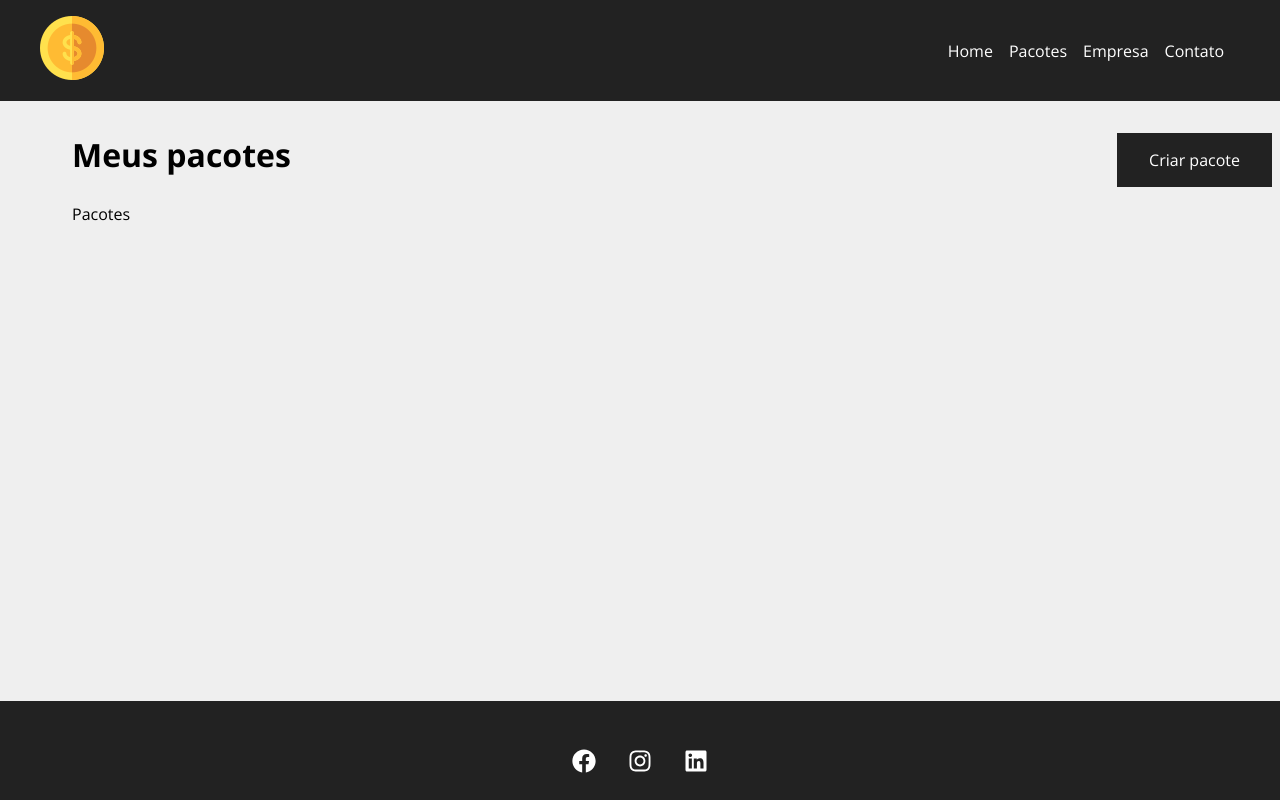
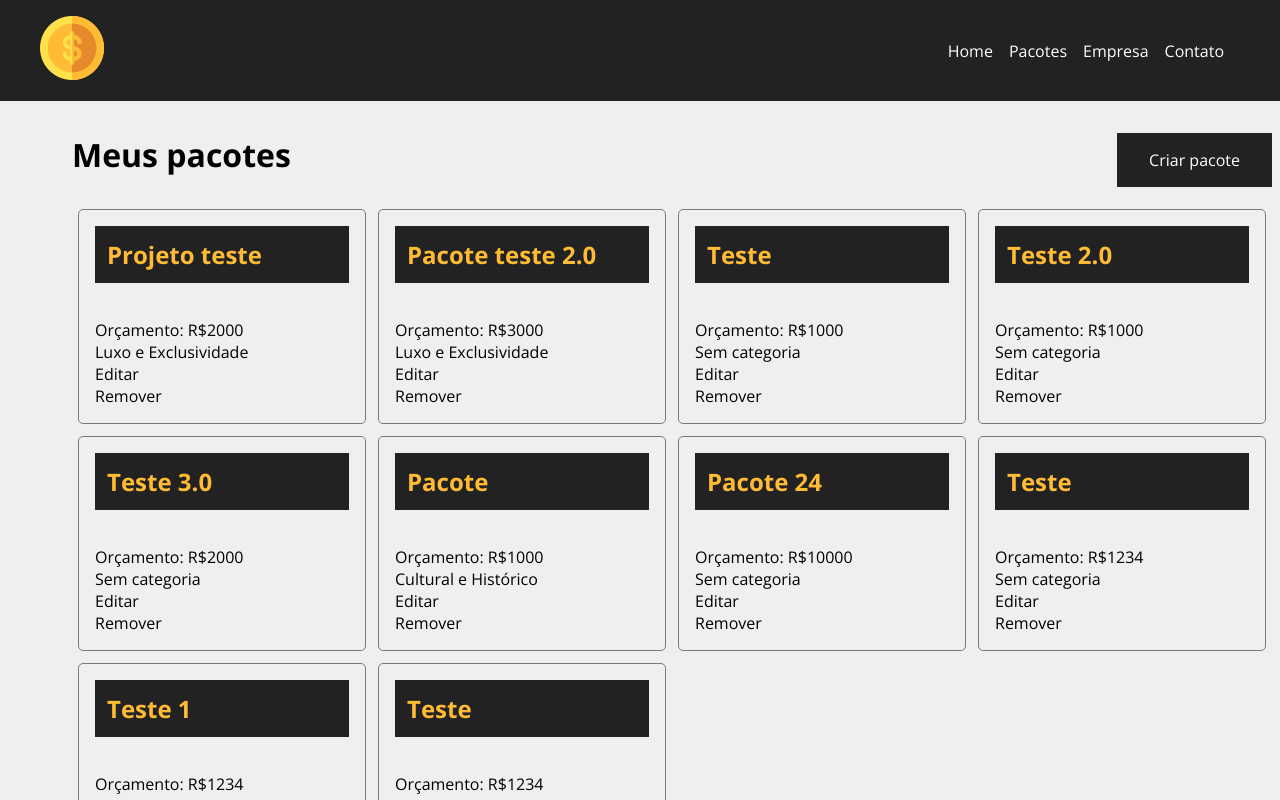
Before and after one commit to FellipeCastro/travel-master, a React (Vite) app: page /packages in a window 1280 px wide. Shown: the top 800 px of the page. Built offline with nearby package versions, Linux system fonts and the light colour scheme; data requests are answered from the project's data file.

Commit message:
Resgatando dados da API

```diff
--- a/db.json
+++ b/db.json
@@ -42,6 +42,49 @@
       "budget": "2000",
       "cost": 0,
       "services": []
+    },
+    {
+      "id": "871d",
+      "name": "Pacote",
+      "budget": "1000",
+      "category": {
+        "id": "2",
+        "name": "Cultural e Histórico"
+      },
+      "cost": 0,
+      "services": []
+    },
+    {
+      "id": "1b56",
+      "budget": "10000",
+      "name": "Pacote 24",
+      "cost": 0,
+      "services": []
+    },
+    {
+      "id": "bbd6",
+      "name": "Teste",
+      "budget": "1234",
+      "cost": 0,
+      "services": []
+    },
+    {
+      "id": "cf46",
+      "category": {
+        "id": "1",
+        "name": "Aventura e Natureza"
+      },
+      "name": "Teste 1",
+      "budget": "1234",
+      "cost": 0,
+      "services": []
+    },
+    {
+      "id": "814e",
+      "name": "Teste",
+      "budget": "1234",
+      "cost": 0,
+      "services": []
     }
   ],
   "categories": [
--- a/src/App.jsx
+++ b/src/App.jsx
@@ -1,6 +1,6 @@
 import { BrowserRouter as Router, Routes, Route } from 'react-router-dom'
 import Home from './components/pages/Home'
-import Packaeges from './components/pages/Packages'
+import Packages from './components/pages/Packages'
 import Company from './components/Company'
 import Contact from './components/pages/Contact'
 import NewPackage from './components/pages/NewPackage'
@@ -16,7 +16,7 @@ function App() {
       <Container customClass="min_height">
         <Routes>
           <Route exact path="/" element={<Home />} />
-          <Route exact path="/packages" element={<Packaeges />} />
+          <Route exact path="/packages" element={<Packages />} />
           <Route exact path="/company" element={<Company />} />
           <Route exact path="/contact" element={<Contact />} />
           <Route exact path="/newpackage" element={<NewPackage />} />
--- a/src/components/form/Select.jsx
+++ b/src/components/form/Select.jsx
@@ -5,7 +5,7 @@ function Select({ text, name, options, handleOnChange, value }) {
         <div className={styles.form_control}>
             <label htmlFor={name}>{text}</label>
             <select name={name} id={name} onChange={handleOnChange} value={value || ""}>
-                <option disabled selected>Selecione a categoria</option>
+                <option value="">Selecione a categoria</option>
                 {options.map((option) => {
                     return <option value={option.id} key={option.id}>{option.name}</option>
                 })}
--- /dev/null
+++ b/src/components/layout/package/PackageCard.jsx
@@ -0,0 +1,21 @@
+import styles from "./PackageCard.module.css"
+
+// import { BsPencil, BsFillTrashFill } from "react-icons/bs"
+
+function PackageCard({ id, name, budget, category, handleRemove }) {
+    return (
+        <div className={styles.project_card} key={id}>
+            <h4>{name}</h4>
+
+            <p><span>Orçamento:</span> R${budget}</p>
+            <p><span></span> {category}</p>
+
+            <div>
+                <p>Editar</p>
+                <p>Remover</p>
+            </div>
+        </div>
+    )
+}
+
+export default PackageCard
--- /dev/null
+++ b/src/components/layout/package/PackageCard.module.css
@@ -0,0 +1,15 @@
+.project_card {
+    padding: 1em;
+    border: 1px solid #7a7a7a;
+    border-radius: 5px;
+    width: 24%;
+    margin: .5%;
+}
+
+.project_card h4 {
+    background-color: #222;
+    color: #ffbb33;
+    padding: .5em;
+    margin-bottom: 1.5em;
+    font-size: 1.5em;
+}
--- a/src/components/pages/Packages.jsx
+++ b/src/components/pages/Packages.jsx
@@ -1,17 +1,35 @@
 import { useLocation } from "react-router-dom"
+import { useState, useEffect } from "react"
 
 import Message from "../layout/Message"
 import Container from "../layout/Container"
 import LinkButton from "../layout/LinkButton"
+import PackageCard from "../layout/package/PackageCard"
 
 import styles from "./Packages.module.css"
 
 function Packages() {
+    const [packs, setPacks] = useState([])
+
     const location = useLocation()
     let message = ""
     if (location.state) {
         message = location.state.message
     }
+
+    useEffect(() => {
+        fetch("http://localhost:5000/packages", {
+            method: "GET",
+            headers: {
+                "Content-Type": "application/json"
+            }
+        })
+        .then(resp => resp.json())
+        .then((data) => {
+            setPacks(data)
+        })
+        .catch((err) => console.error(err))
+    }, [])
 
     return (
         <div className={styles.project_container}>
@@ -21,8 +39,20 @@ function Packages() {
                 <LinkButton to="/newpackage" text="Criar pacote" />
             </div>
 
-            <Container custtomClass="start">
-                <p>Pacotes</p>
+            <Container customClass="start">
+                {packs.length > 0 && (
+                    packs.map((pack) => {
+                        return (
+                            <PackageCard
+                                id={pack.id}
+                                name={pack.name}
+                                budget={pack.budget}
+                                category={pack.category ? pack.category.name : "Sem categoria"}
+                                key={pack.id}
+                            />
+                        )
+                    })
+                )}
             </Container>
         </div>
     )
```
Also changed, not shown: src/components/pages/Company.jsx (renamed from src/components/Company.jsx).
